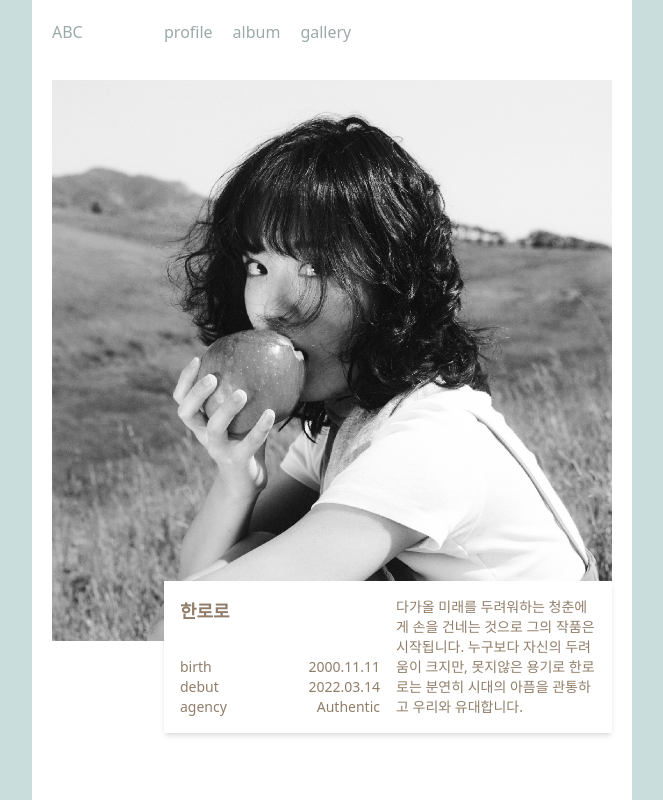
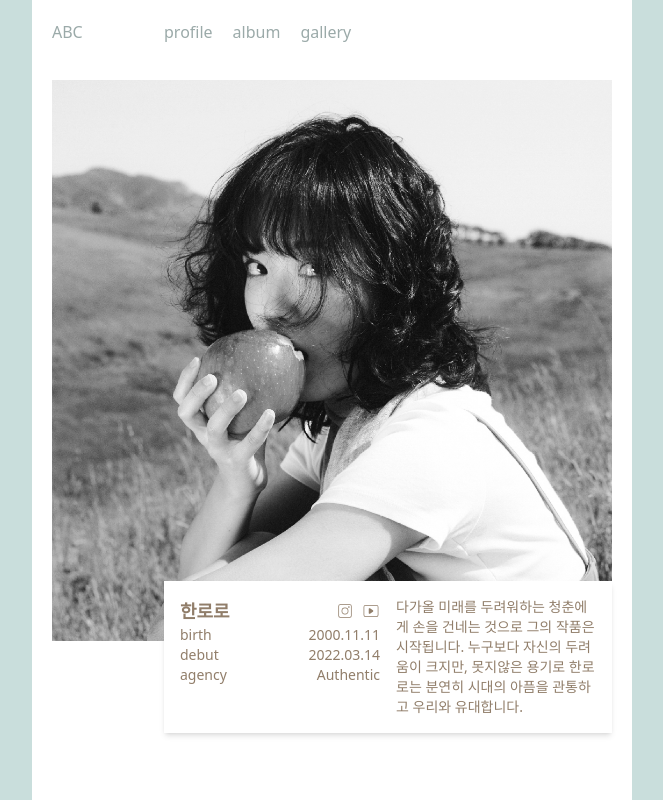
Before and after one commit to YOON3N4M/hanroro, a Next.js app: page /profile in a window 1280 px wide. Shown: the whole page, without its empty margins (308-971 px from the left). Built offline with nearby package versions, Linux system fonts and the light colour scheme.

Commit message:
fix: instagram, youtube

```diff
--- a/src/components/svg/index.ts
+++ b/src/components/svg/index.ts
@@ -1 +1,3 @@
 export { CiImageOn as IconImage } from "react-icons/ci";
+export { CiInstagram as IconInstagram } from "react-icons/ci";
+export { CiYoutube as IconYoutube } from "react-icons/ci";
--- a/src/containers/profile/index.tsx
+++ b/src/containers/profile/index.tsx
@@ -1,3 +1,4 @@
+import { IconInstagram, IconYoutube } from "@/components/svg";
 import Image from "next/image";
 import React from "react";
 
@@ -13,8 +14,26 @@ export default function ProfileContainer() {
       <div className="mt-md text-authentic-brown text-sm">
         <div className="flex gap-md w-[80%] ml-auto bg-white translate-y-[-50%] p-md shadow-md mo:flex-col">
           <div className="flex-1 flex flex-col">
-            <h1 className="font-semibold text-lg">한로로</h1>
-            <div className="flex justify-between mt-auto">
+            <div className="flex justify-between">
+              <h1 className="font-semibold text-lg">한로로</h1>
+              <div className="flex items-center gap-xs">
+                <a
+                  href="https://www.instagram.com/hanr0r0?utm_source=ig_web_button_share_sheet&igsh=ZDNlZDc0MzIxNw=="
+                  target="_blank"
+                  rel="noopener noreferrer"
+                >
+                  <IconInstagram className="size-[18px]" />
+                </a>
+                <a
+                  href="https://youtube.com/@hanroro6055?si=PU5sFgGjwXMjXkGa"
+                  target="_blank"
+                  rel="noopener noreferrer"
+                >
+                  <IconYoutube className="size-[18px]" />
+                </a>
+              </div>
+            </div>
+            <div className="flex justify-between pc:mt-auto mo:mt-sm">
               <span>birth</span>
               <span>2000.11.11</span>
             </div>
```
